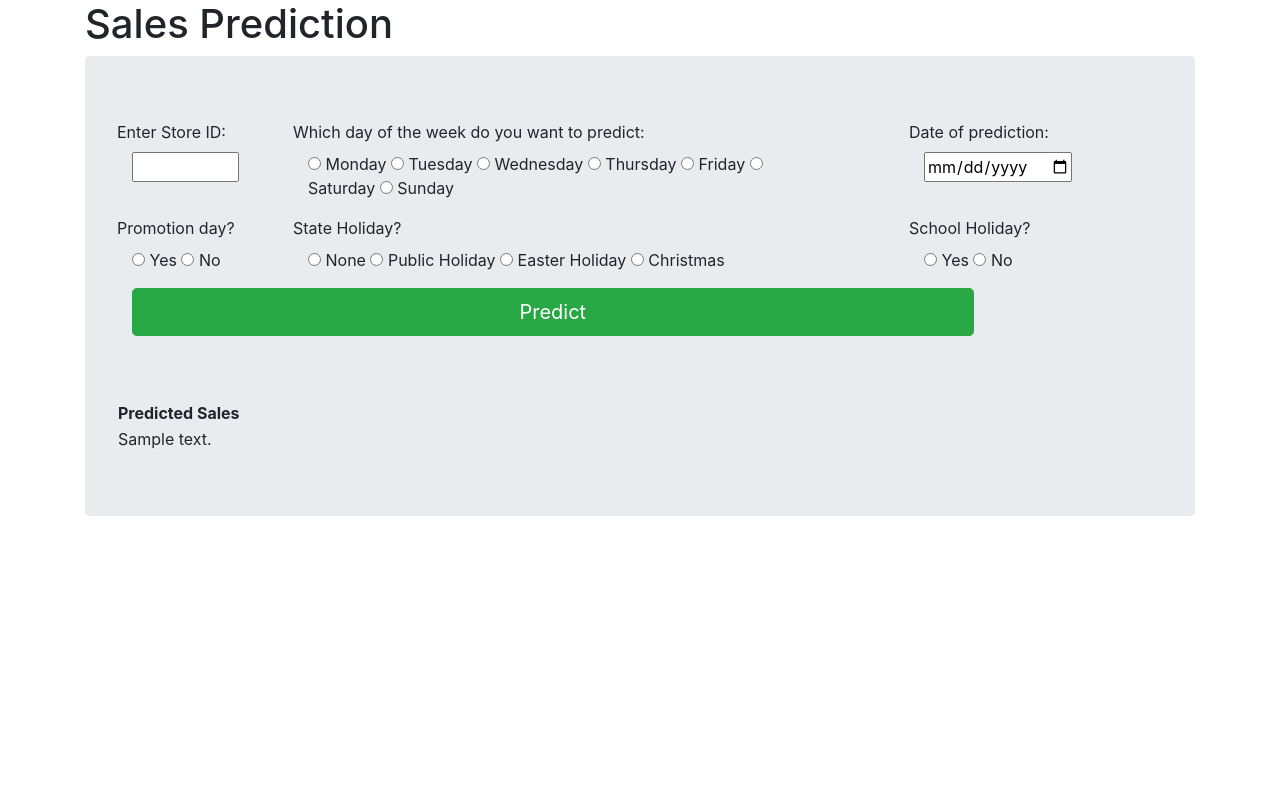
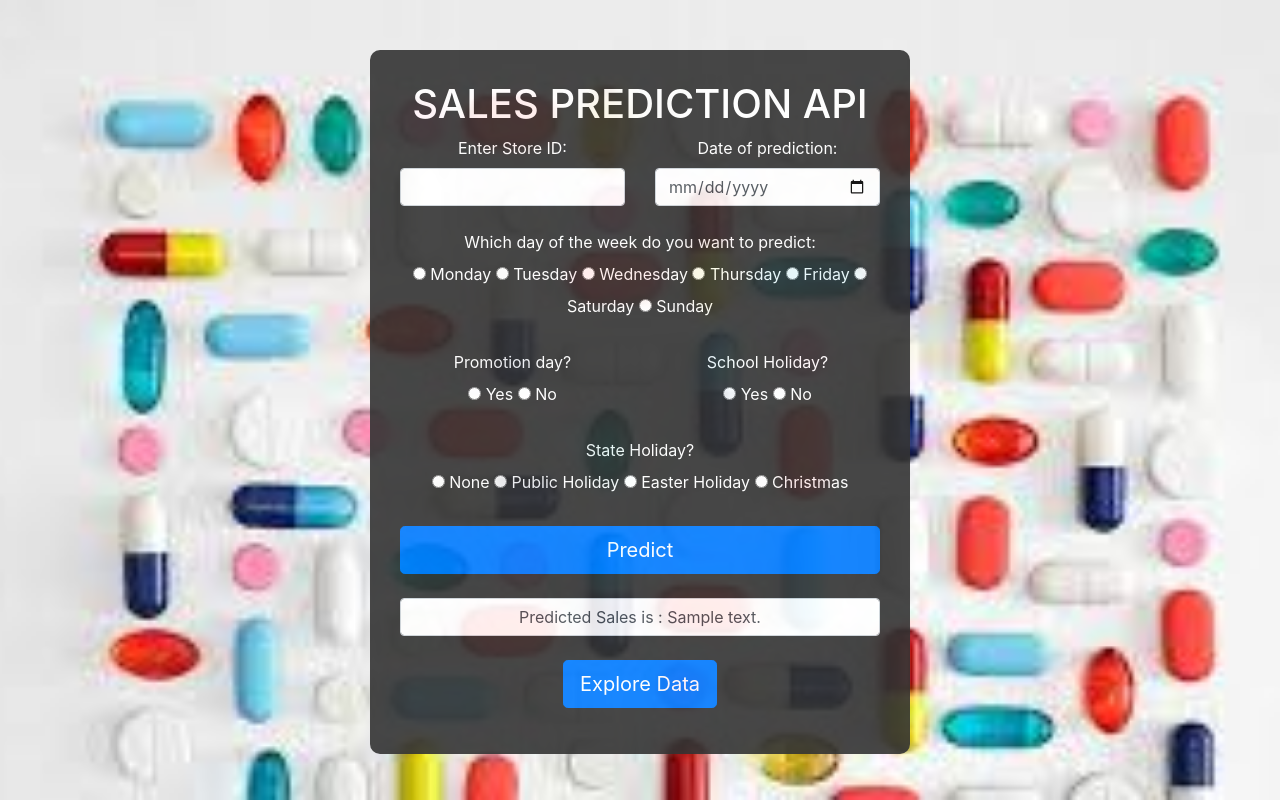
Before and after one commit to TeamFasilGhebb/salesPrediction, a Flask app: template templates/index.html in a window 1280 px wide. Run offline with Flask 2, Linux system fonts and the light colour scheme; the template is opened without the code that fills it: most values are stand-ins (such as "Sample title", 1, 10 or a date in 2020); parts of the project's set-up code (start-up, migrations or seed data) failed here and were passed over; some libraries are stand-ins or nearby versions.

Commit message:
Add files via upload

```diff
--- a/app.py
+++ b/app.py
@@ -147,7 +147,7 @@ def predict_sale(data, model):
 
 @app.route('/')
 def home():
-    return render_template('index.html')
+    return render_template('index1.html')
 
 @app.route('/predict', methods=['POST'])
 def predict():
@@ -171,5 +171,9 @@ def predict():
 
     return render_template('index.html', prediction_text='$ {}'.format(prediction))
 
+@app.route('/data', methods=['POST'])
+def data():
+    return render_template('roseman.html')
+
 if __name__ == '__main__':
     app.run(debug=True)
--- a/templates/index.html
+++ b/templates/index.html
@@ -12,99 +12,109 @@
 <link href='https://fonts.googleapis.com/css?family=Hind:300' rel='stylesheet' type='text/css'>
 <link href='https://fonts.googleapis.com/css?family=Open+Sans+Condensed:300' rel='stylesheet' type='text/css'>
 
+<style type ="text/css">
+    body {
+        background-image: url(pharmaceuticals.jfif);
+        background-size: cover;
+        background-position: center center;
+        background-attachment: fixed;
+    }
+    #ui {
+        background-color : #333;
+        padding: 30px;
+        margin-top: 50px;
+        border-radius: 10px;
+        opacity : 0.9;
+    }
+
+    #ui label, h1 {
+        color: #fff;
+    }
+</style>
 </head>
 
 <body>
 <div class="container">
-    <div class="page-header">
-    	<h1>Sales Prediction</h1>
-        <div class="jumbotron">
+    <div class = "row">
+        <div class = "col-lg-3"></div>
+        <div class = "col-lg-6">
+            <div id="ui">
+                <h1 class="text-center">SALES PREDICTION API</h1>
                 <!-- Main Input For Receiving Query to our ML -->
-        <form action="{{ url_for('predict')}}"method="post">
-            <div class="form-row">
-            <div class="col-sm-2">
-            <div class="form-group">
+                <form action="{{ url_for('predict')}}"method="post" class="form-group text-center">
+                    <div class="row">
+                        <div class="col-lg-6">
                             <label for="Store" class="control-label">Enter Store ID:</label>
-                <div class="col-sm-10">
-                    <input type="number" min="1" max="1115" name="Store"  required="required" />
+                            <input class="form-control" type="number" min="1" max="1115" name="Store"  required="required" />
+                        </div>
+                        <div class="col-lg-6">
+                            <label for="Date" class="control-label">Date of prediction:</label>
+                    		<input type="date" class="form-control" name="Date" required="required" />
                         </div>
                     </div>
+                    <br>
+                    <label for="DayOfWeek" class="control-label">Which day of the week do you want to predict:</label>
+                    <br>
+                    <input type="radio" id="monday" name="DayOfWeek" required="required" value="1" />
+                    <label for="monday">Monday</label>
+                    <input type="radio" id="tuesday" name="DayOfWeek" required="required" value="2" />
+                    <label for="tuesday">Tuesday</label>
+                    <input type="radio" id="wednesday" name="DayOfWeek" required="required" value="3" />
+                    <label for="wednesday">Wednesday</label>
+                    <input type="radio" id="thursday" name="DayOfWeek" required="required" value="4" />
+                    <label for="thursday">Thursday</label>
+                    <input type="radio" id="friday" name="DayOfWeek" required="required" value="5" />
+                    <label for="friday">Friday</label>
+                    <input type="radio" id="saturday" name="DayOfWeek" required="required" value="6" />
+                    <label for="saturday">Saturday</label>
+                    <input type="radio" id="sunday" name="DayOfWeek" required="required" value="7" />
+                    <label for="sunday">Sunday</label>
+                    <br>
+                    <br>
+                    <div class="row">
+                        <div class="col-lg-6">
+                            <label for="promo" class="control-labe">Promotion day?</label>
+                            <br>
+                    		<input type="radio" name="promo" id="yes" value="1" required="required" />
+                    		<label for="yes">Yes</label>
+                            <input type="radio" name="promo" id="no" value="0" required="required" />
+                            <label for="no">No</label>
                         </div>
-            <div class="col-sm-7">
-            <div class="form-group">
-                <label for="DayOfWeek" class="control-label">Which day of the week do you want to predict:</label>
-                <div class="col-sm-10">
-                    <input type="radio" id="monday" name="DayOfWeek" required="required" value="1" /> Monday
-                    <input type="radio" id="tuesday" name="DayOfWeek" required="required" value="2" /> Tuesday
-                    <input type="radio" id="wednesday" name="DayOfWeek" required="required" value="3" /> Wednesday
-                    <input type="radio" id="thursday" name="DayOfWeek" required="required" value="4" /> Thursday
-                    <input type="radio" id="friday" name="DayOfWeek" required="required" value="5" /> Friday
-                    <input type="radio" id="saturday" name="DayOfWeek" required="required" value="6" /> Saturday
-                    <input type="radio" id="sunday" name="DayOfWeek" required="required" value="7" /> Sunday
+                        <div class="col-lg-6">
+                            <label for="schoolholiday" class="control-label">School Holiday?</label>
+                            <br>
+                    		<input type="radio" name="schoolholiday" id="yes" value="1" required="required" />
+                    		<label for="yes">Yes</label>
+                            <input type="radio" name="schoolholiday" id="no" value="0" required="required" />
+                            <label for="no">No</label>
                         </div>
                     </div>
-            </div>
-            <div class="col-sm-3">
-            <div class="form-group">
-                <label for="Date" class="control-label">Date of prediction:</label>
-                <div class="col-sm-10">
-            		<input type="date" name="Date" required="required" /> <br>
+                    <br>
+                    <label for="stateholiday" class="control-label">State Holiday?</label>
+                    <br>
+            		<input type="radio" id="none" name="stateholiday" value="0" required="required" />
+            		<label for="none">None</label>
+                    <input type="radio" id="public" name="stateholiday" value="a" required="required" />
+                    <label for="public">Public Holiday</label>
+                    <input type="radio" id="easter" name="stateholiday" value="b" required="required" />
+                    <label for="easter">Easter Holiday</label>
+                    <input type="radio" id="xmas" name="stateholiday" value="c" required="required" />
+                    <label for="xmas">Christmas</label>
+                    <br>
+                    <br>
+                    <button type="submit" class="btn btn-primary btn-block btn-lg">Predict</button>
+                    <br>
+                    <button class="form-control" class ="btn btn-primary btn-block btn-lg">Predicted Sales is : {{ prediction_text }}</button>
+                    <br>
+                    <a href="{{ url_for('data')}}"><button class="btn btn-primary btn-lg">Explore Data</button></a>
+                </form>
             </div>
         </div>
-        		<input type="hidden" name="Open" value="1" required="required" />
-        	</div>
-        	</div>
-        	<div class="form-row">
-        	<div class="col-sm-2">
-        	<div class="form-group">
-                <label for="promo" class="control-labe">Promotion day?</label>
-                <div class="col-sm-10">
-            		<input type="radio" name="promo" id="yes" value="1" required="required" /> Yes
-                    <input type="radio" name="promo" id="no" value="0" required="required" /> No
-                </div>
-            </div>
-            </div>
-            <div class="col-sm-7">
-            <div class="form-group">
-                <label for="stateholiday" class="control-label">State Holiday?</label>
-                <div class="col-sm-10">
-            		<input type="radio" id="none" name="stateholiday" value="0" required="required" /> None
-                    <input type="radio" id="public" name="stateholiday" value="a" required="required" /> Public Holiday
-                    <input type="radio" id="easter" name="stateholiday" value="b" required="required" /> Easter Holiday
-                    <input type="radio" id="xmas" name="stateholiday" value="c" required="required" /> Christmas
-            	</div>
-        	</div>
-        	</div>
-        	<div class="col-sm-3">
-        	<div class="form-group">
-                <label for="schoolholiday" class="control-label">School Holiday?</label>
-                <div class="col-sm-10">
-            		<input type="radio" name="schoolholiday" id="yes" value="1" required="required" /> Yes
-                    <input type="radio" name="schoolholiday" id="no" value="0" required="required" /> No
-                </div>
-            </div>
+        <div class = "col-lg-3"></div>
     </div>
 </div>
 
-            <div class="form-group">
-                <div class="col-sm-10 col-sm-offset-2">
-                    <button type="submit" class="btn btn-success btn-block btn-lg">Predict</button>
-                </div>
-            </div>
-        </form>
-
-       <br>
-       <br>
-       <table>
-           <th>Predicted Sales</th>
-           <tr>
-               <td>{{ prediction_text }}</td>
-           </tr>
-       </table>
-
-        </div>
-     </div>
-</div>
-    </div>
+<script src="https://code.jquery.com/jquery-3.5.1.slim.min.js"></script>
+<script src="https://stackpath.bootstrapcdn.com/bootstrap/4.5.2/js/bootstrap.min.js"></script>
 </body>
 </html>
```
Also changed, not shown: templates/pharmaceuticals.jfif (added). Lines whose indentation alone changed are shown as unchanged.
